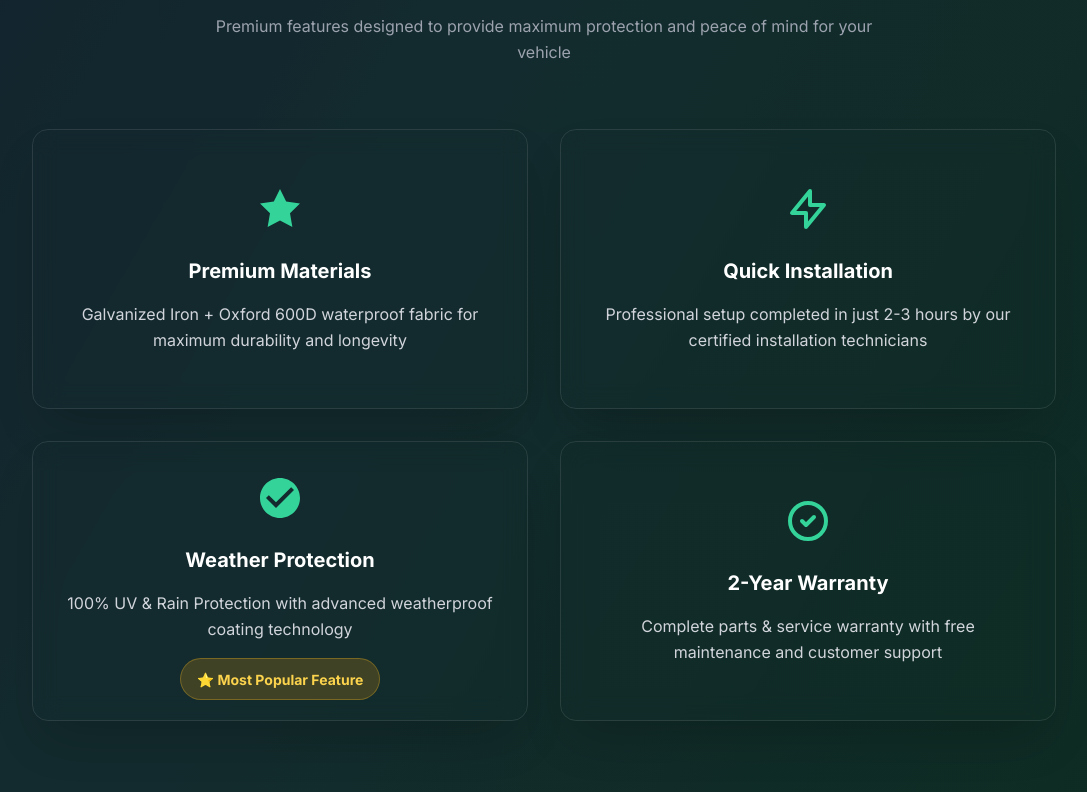
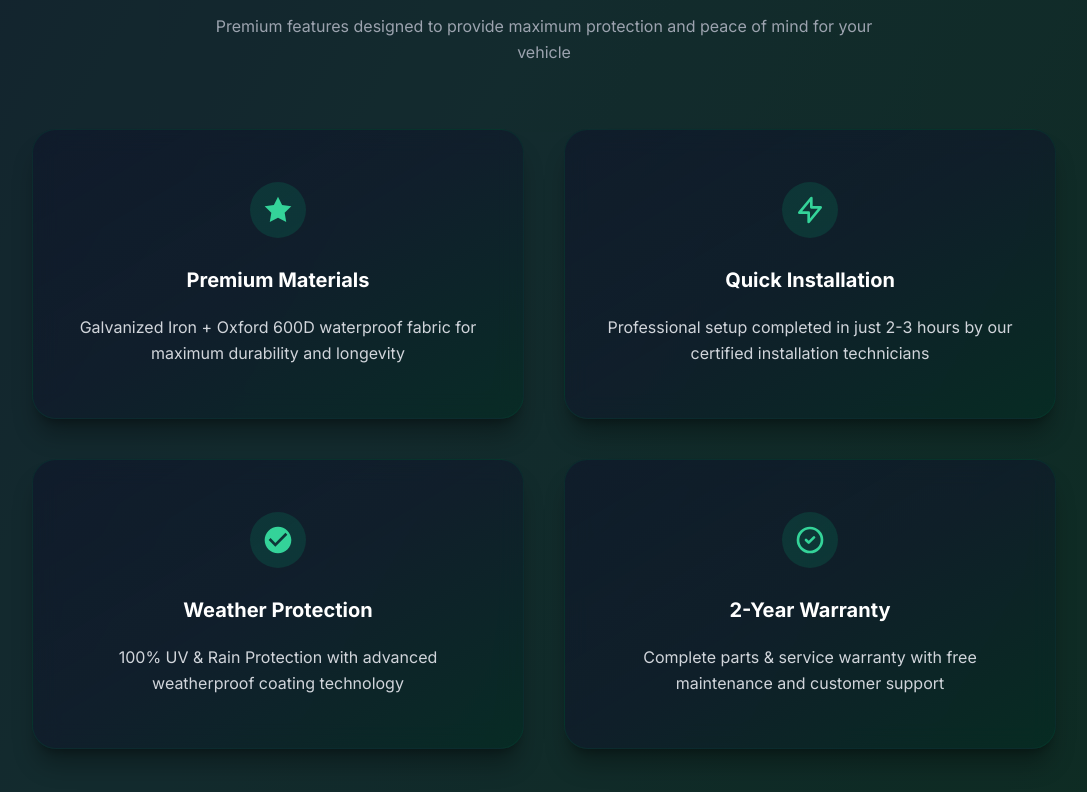
Before and after one commit to skillmates07-stack/safepark-website, a Next.js app: page /pricing in a window 1280 px wide. Shown: the part 1188-1980 px from the top of the page, without its empty margins (96-1183 px from the left). Built offline with nearby package versions, Linux system fonts and the light colour scheme.

Commit message:
Update page.tsx

```diff
--- a/src/app/pricing/page.tsx
+++ b/src/app/pricing/page.tsx
@@ -214,7 +214,7 @@ export default function PricingPage() {
           </div>
         </section>
 
-        {/* FEATURES SECTION - VISIBLE CARDS */}
+        {/* IMPROVED FEATURES SECTION - NO "MOST POPULAR FEATURE" BADGE */}
         <section className="px-4 lg:px-8 py-20 bg-slate-800/30 relative overflow-hidden">
           <div className="max-w-5xl mx-auto relative z-10">
             <h2 className="text-3xl lg:text-4xl font-black text-white mb-4 text-center tracking-tight">
@@ -225,61 +225,66 @@ export default function PricingPage() {
               Premium features designed to provide maximum protection and peace of mind for your vehicle
             </p>
 
-            {/* VISIBLE CARDS WITH BETTER CONTRAST */}
-            <div className="grid grid-cols-1 md:grid-cols-2 gap-8">
+            {/* IMPROVED FEATURE CARDS */}
+            <div className="grid grid-cols-1 md:grid-cols-2 gap-10">
 
-              {/* Premium Materials Card */}
-              <div className="group h-[280px] flex flex-col items-center justify-between p-8 rounded-2xl bg-white/8 backdrop-blur-md border border-white/10 shadow-2xl shadow-black/20 hover:bg-white/12 hover:scale-105 transition-all duration-300">
-                <div className="flex flex-col items-center flex-1 justify-center">
-                  <div className="w-12 h-12 mb-6 text-emerald-400">
-                    <svg className="w-12 h-12" fill="currentColor" viewBox="0 0 24 24">
+              {/* Premium Materials */}
+              <div className="group h-[290px] p-10 rounded-3xl border border-emerald-900/30 bg-gradient-to-br from-slate-900/70 via-slate-900/60 to-emerald-950/60 shadow-xl shadow-black/30 backdrop-blur-md transition-all hover:scale-[1.03] hover:shadow-emerald-400/20 hover:border-emerald-400/20">
+                <div className="flex flex-col items-center justify-center gap-3 h-full">
+                  <span className="inline-flex items-center justify-center w-14 h-14 rounded-full bg-emerald-600/20 mb-4 group-hover:bg-emerald-400/30 transition-all">
+                    <svg className="w-8 h-8 text-emerald-400" fill="currentColor" viewBox="0 0 24 24">
                       <path d="M12 2l3.09 6.26L22 9.27l-5 4.87 1.18 6.88L12 17.77l-6.18 3.25L7 14.14 2 9.27l6.91-1.01L12 2z"/>
                     </svg>
-                  </div>
-                  <h3 className="text-xl font-bold text-white mb-4 text-center">Premium Materials</h3>
-                  <p className="text-gray-300 text-center leading-relaxed">Galvanized Iron + Oxford 600D waterproof fabric for maximum durability and longevity</p>
+                  </span>
+                  <h3 className="text-xl font-bold text-white mb-2 text-center">Premium Materials</h3>
+                  <p className="text-gray-300 text-center leading-relaxed">
+                    Galvanized Iron + Oxford 600D waterproof fabric for maximum durability and longevity
+                  </p>
                 </div>
               </div>
 
-              {/* Quick Installation Card */}
-              <div className="group h-[280px] flex flex-col items-center justify-between p-8 rounded-2xl bg-white/8 backdrop-blur-md border border-white/10 shadow-2xl shadow-black/20 hover:bg-white/12 hover:scale-105 transition-all duration-300">
-                <div className="flex flex-col items-center flex-1 justify-center">
-                  <div className="w-12 h-12 mb-6 text-emerald-400">
-                    <svg className="w-12 h-12" fill="none" stroke="currentColor" viewBox="0 0 24 24" strokeWidth="2">
+              {/* Quick Installation */}
+              <div className="group h-[290px] p-10 rounded-3xl border border-emerald-900/30 bg-gradient-to-br from-slate-900/70 via-slate-900/60 to-emerald-950/60 shadow-xl shadow-black/30 backdrop-blur-md transition-all hover:scale-[1.03] hover:shadow-emerald-400/20 hover:border-emerald-400/20">
+                <div className="flex flex-col items-center justify-center gap-3 h-full">
+                  <span className="inline-flex items-center justify-center w-14 h-14 rounded-full bg-emerald-600/20 mb-4 group-hover:bg-emerald-400/30 transition-all">
+                    <svg className="w-8 h-8 text-emerald-400" fill="none" stroke="currentColor" viewBox="0 0 24 24" strokeWidth="2">
                       <path strokeLinecap="round" strokeLinejoin="round" d="M13 10V3L4 14h7v7l9-11h-7z" />
                     </svg>
-                  </div>
-                  <h3 className="text-xl font-bold text-white mb-4 text-center">Quick Installation</h3>
-                  <p className="text-gray-300 text-center leading-relaxed">Professional setup completed in just 2-3 hours by our certified installation technicians</p>
+                  </span>
+                  <h3 className="text-xl font-bold text-white mb-2 text-center">Quick Installation</h3>
+                  <p className="text-gray-300 text-center leading-relaxed">
+                    Professional setup completed in just 2-3 hours by our certified installation technicians
+                  </p>
                 </div>
               </div>
 
-              {/* Weather Protection Card */}
-              <div className="group h-[280px] flex flex-col items-center justify-between p-8 rounded-2xl bg-white/8 backdrop-blur-md border border-white/10 shadow-2xl shadow-black/20 hover:bg-white/12 hover:scale-105 transition-all duration-300">
-                <div className="flex flex-col items-center flex-1 justify-center">
-                  <div className="w-12 h-12 mb-6 text-emerald-400">
-                    <svg className="w-12 h-12" fill="currentColor" viewBox="0 0 24 24">
+              {/* Weather Protection */}
+              <div className="group h-[290px] p-10 rounded-3xl border border-emerald-900/30 bg-gradient-to-br from-slate-900/70 via-slate-900/60 to-emerald-950/60 shadow-xl shadow-black/30 backdrop-blur-md transition-all hover:scale-[1.03] hover:shadow-emerald-400/20 hover:border-emerald-400/20">
+                <div className="flex flex-col items-center justify-center gap-3 h-full">
+                  <span className="inline-flex items-center justify-center w-14 h-14 rounded-full bg-emerald-600/20 mb-4 group-hover:bg-emerald-400/30 transition-all">
+                    <svg className="w-8 h-8 text-emerald-400" fill="currentColor" viewBox="0 0 24 24">
                       <path d="M12 2C6.48 2 2 6.48 2 12s4.48 10 10 10 10-4.48 10-10S17.52 2 12 2zm-2 15l-5-5 1.41-1.41L10 14.17l7.59-7.59L19 8l-9 9z"/>
                     </svg>
-                  </div>
-                  <h3 className="text-xl font-bold text-white mb-4 text-center">Weather Protection</h3>
-                  <p className="text-gray-300 text-center leading-relaxed mb-4">100% UV & Rain Protection with advanced weatherproof coating technology</p>
-                  <div className="px-4 py-2 bg-amber-500/20 rounded-full border border-amber-400/30">
-                    <span className="text-amber-300 text-sm font-bold">⭐ Most Popular Feature</span>
-                  </div>
+                  </span>
+                  <h3 className="text-xl font-bold text-white mb-2 text-center">Weather Protection</h3>
+                  <p className="text-gray-300 text-center leading-relaxed">
+                    100% UV & Rain Protection with advanced weatherproof coating technology
+                  </p>
                 </div>
               </div>
 
-              {/* 2-Year Warranty Card */}
-              <div className="group h-[280px] flex flex-col items-center justify-between p-8 rounded-2xl bg-white/8 backdrop-blur-md border border-white/10 shadow-2xl shadow-black/20 hover:bg-white/12 hover:scale-105 transition-all duration-300">
-                <div className="flex flex-col items-center flex-1 justify-center">
-                  <div className="w-12 h-12 mb-6 text-emerald-400">
-                    <svg className="w-12 h-12" fill="none" stroke="currentColor" viewBox="0 0 24 24" strokeWidth="2">
+              {/* 2-Year Warranty */}
+              <div className="group h-[290px] p-10 rounded-3xl border border-emerald-900/30 bg-gradient-to-br from-slate-900/70 via-slate-900/60 to-emerald-950/60 shadow-xl shadow-black/30 backdrop-blur-md transition-all hover:scale-[1.03] hover:shadow-emerald-400/20 hover:border-emerald-400/20">
+                <div className="flex flex-col items-center justify-center gap-3 h-full">
+                  <span className="inline-flex items-center justify-center w-14 h-14 rounded-full bg-emerald-600/20 mb-4 group-hover:bg-emerald-400/30 transition-all">
+                    <svg className="w-8 h-8 text-emerald-400" fill="none" stroke="currentColor" viewBox="0 0 24 24" strokeWidth="2">
                       <path strokeLinecap="round" strokeLinejoin="round" d="M9 12l2 2 4-4m6 2a9 9 0 11-18 0 9 9 0 0118 0z" />
                     </svg>
-                  </div>
-                  <h3 className="text-xl font-bold text-white mb-4 text-center">2-Year Warranty</h3>
-                  <p className="text-gray-300 text-center leading-relaxed">Complete parts & service warranty with free maintenance and customer support</p>
+                  </span>
+                  <h3 className="text-xl font-bold text-white mb-2 text-center">2-Year Warranty</h3>
+                  <p className="text-gray-300 text-center leading-relaxed">
+                    Complete parts & service warranty with free maintenance and customer support
+                  </p>
                 </div>
               </div>
             </div>
```
